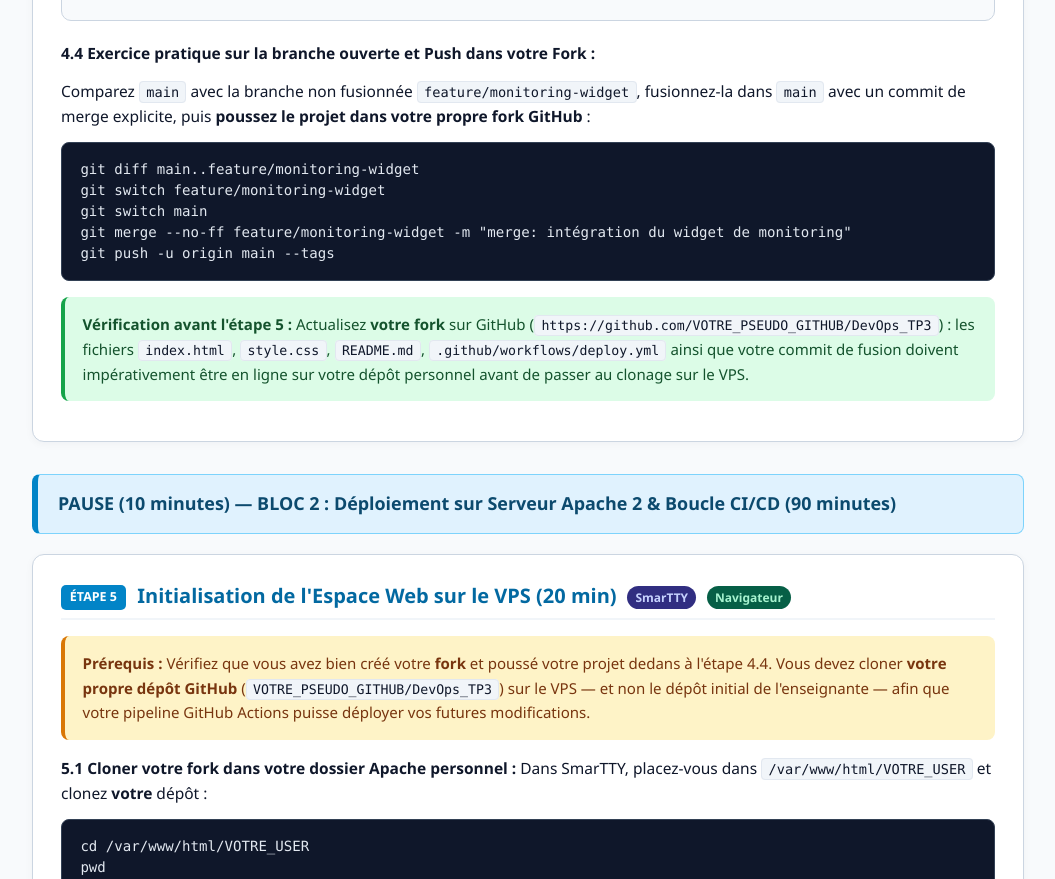
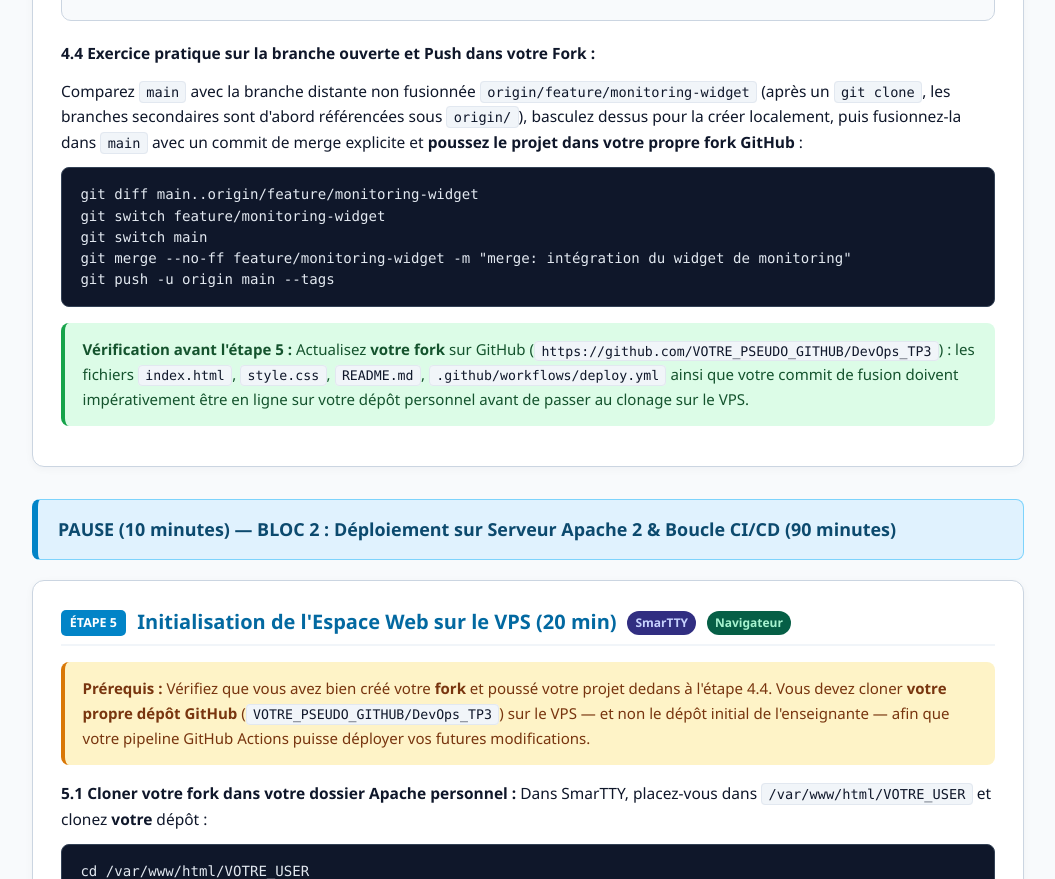
Before and after one commit to dalijaz/devops-tp3, a plain HTML site: page TP3_DevOps.html in a window 1280 px wide. Shown: the part 7699-8578 px from the top of the page, without its empty margins (112-1167 px from the left). Drawn offline with Linux system fonts and the light colour scheme.

Commit message:
fix(docs): utilisation de origin/feature/monitoring-widget pour git diff après git clone

```diff
--- a/TP3_DevOps.html
+++ b/TP3_DevOps.html
@@ -805,8 +805,8 @@ git tag -n</code></pre>
       </div>
 
       <p><strong>4.4 Exercice pratique sur la branche ouverte et Push dans votre Fork :</strong></p>
-      <p>Comparez <code>main</code> avec la branche non fusionnée <code>feature/monitoring-widget</code>, fusionnez-la dans <code>main</code> avec un commit de merge explicite, puis <strong>poussez le projet dans votre propre fork GitHub</strong> :</p>
-      <pre><code>git diff main..feature/monitoring-widget
+      <p>Comparez <code>main</code> avec la branche distante non fusionnée <code>origin/feature/monitoring-widget</code> (après un <code>git clone</code>, les branches secondaires sont d'abord référencées sous <code>origin/</code>), basculez dessus pour la créer localement, puis fusionnez-la dans <code>main</code> avec un commit de merge explicite et <strong>poussez le projet dans votre propre fork GitHub</strong> :</p>
+      <pre><code>git diff main..origin/feature/monitoring-widget
 git switch feature/monitoring-widget
 git switch main
 git merge --no-ff feature/monitoring-widget -m "merge: intégration du widget de monitoring"
```
